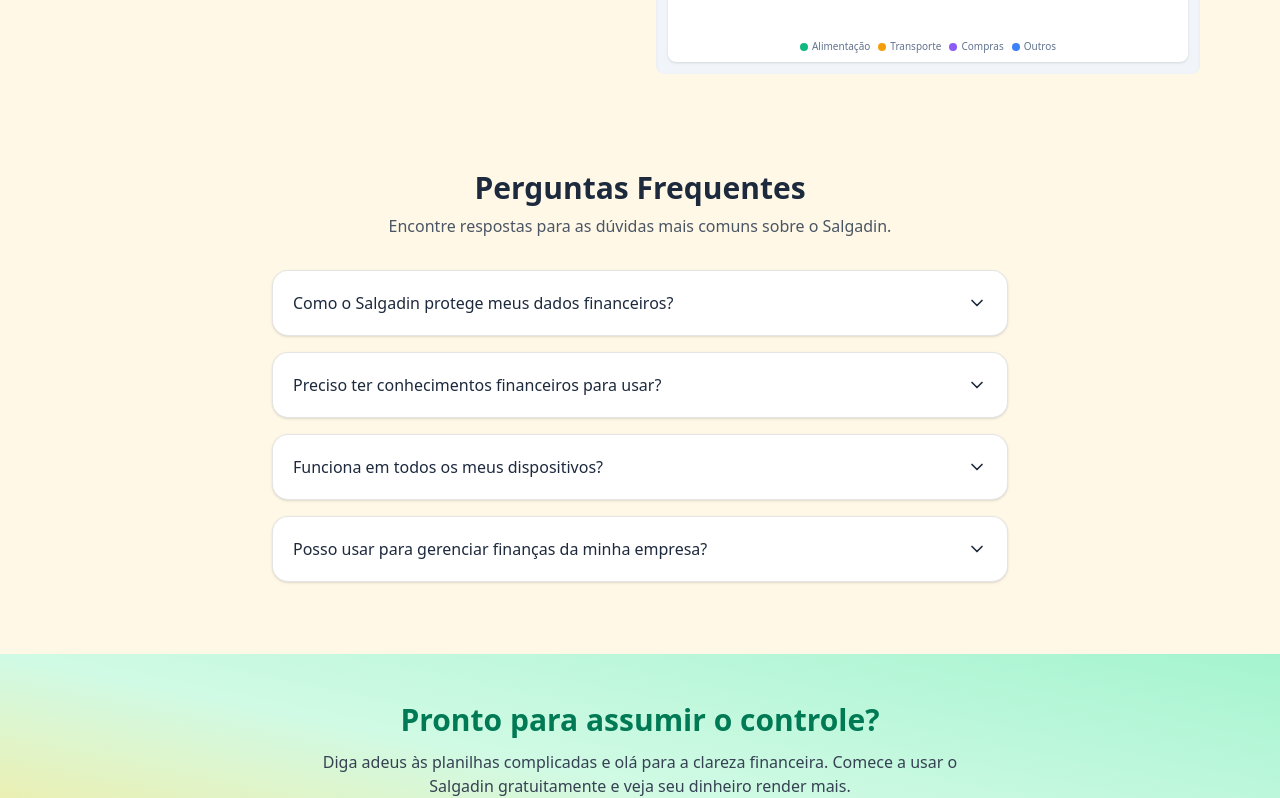
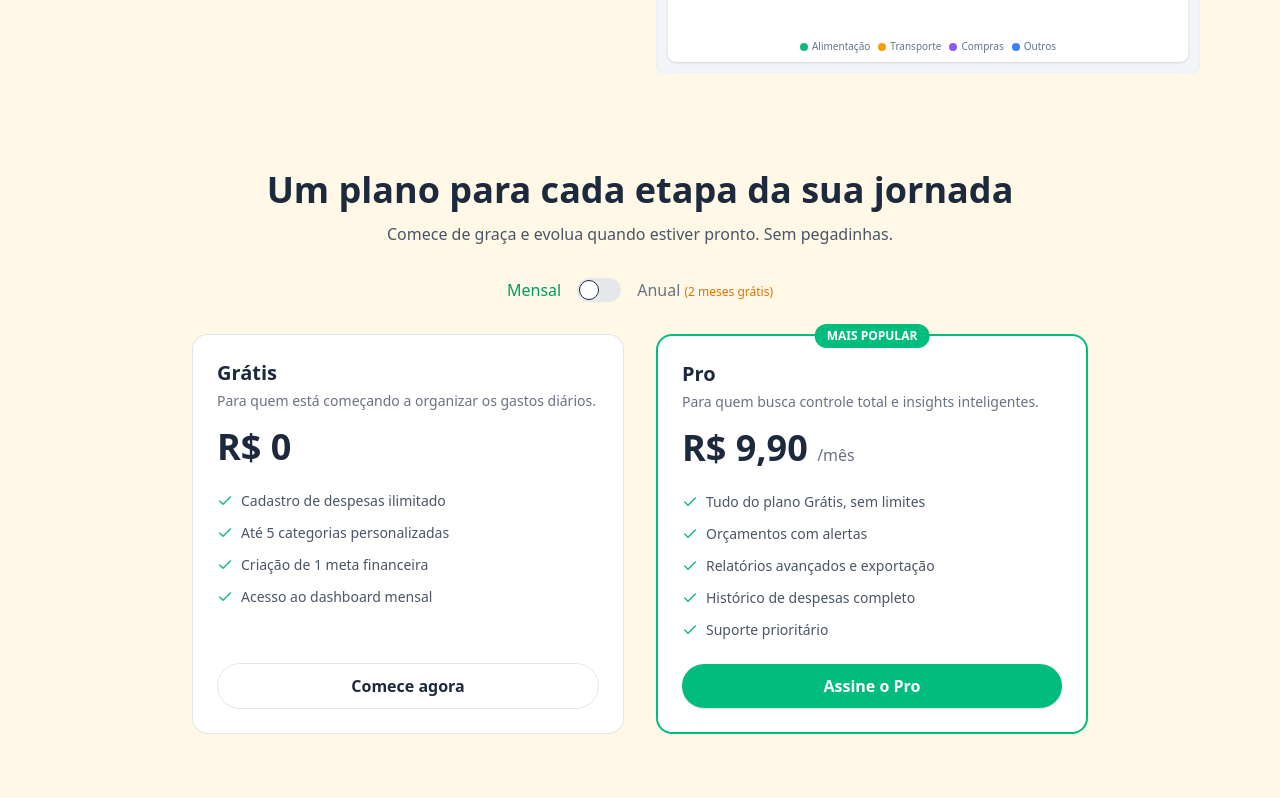
Before and after one commit to wmsalves/Salgadin, a React (Vite) app in the folder Salgadin-web/: page / in a window 1280 px wide. Shown: the part 1823-2621 px from the top of the page. Built offline with nearby package versions, Linux system fonts and the light colour scheme.

Commit message:
feat(ui): create pricing section and define freemium tiers

```diff
--- /dev/null
+++ b/Salgadin-web/src/pages/HomePage/PricingSection.tsx
@@ -0,0 +1,140 @@
+import { useState } from "react";
+import { Check } from "lucide-react";
+import clsx from "clsx";
+import { Link } from "react-router-dom";
+
+export function PricingSection() {
+  const [billingCycle, setBillingCycle] = useState<"monthly" | "yearly">(
+    "monthly"
+  );
+
+  const plans = {
+    free: {
+      name: "Grátis",
+      price: "R$ 0",
+      description: "Para quem está começando a organizar os gastos diários.",
+      features: [
+        "Cadastro de despesas ilimitado",
+        "Até 5 categorias personalizadas",
+        "Criação de 1 meta financeira",
+        "Acesso ao dashboard mensal",
+      ],
+    },
+    pro: {
+      name: "Pro",
+      price: billingCycle === "monthly" ? "R$ 9,90" : "R$ 99",
+      priceSuffix: billingCycle === "monthly" ? "/mês" : "/ano",
+      description: "Para quem busca controle total e insights inteligentes.",
+      features: [
+        "Tudo do plano Grátis, sem limites",
+        "Orçamentos com alertas",
+        "Relatórios avançados e exportação",
+        "Histórico de despesas completo",
+        "Suporte prioritário",
+      ],
+    },
+  };
+
+  return (
+    <section id="pricing" className="mx-auto max-w-6xl px-4 py-12">
+      <div className="text-center">
+        <h2 className="text-3xl sm:text-4xl font-extrabold">
+          Um plano para cada etapa da sua jornada
+        </h2>
+        <p className="mt-3 text-gray-600 max-w-xl mx-auto">
+          Comece de graça e evolua quando estiver pronto. Sem pegadinhas.
+        </p>
+      </div>
+
+      {/* Toggle Mensal/Anual */}
+      <div className="mt-8 flex justify-center items-center gap-4">
+        <span
+          className={clsx(
+            "font-medium",
+            billingCycle === "monthly" ? "text-emerald-600" : "text-gray-500"
+          )}
+        >
+          Mensal
+        </span>
+        <label className="relative inline-flex items-center cursor-pointer">
+          <input
+            type="checkbox"
+            className="sr-only peer"
+            checked={billingCycle === "yearly"}
+            onChange={() =>
+              setBillingCycle(billingCycle === "monthly" ? "yearly" : "monthly")
+            }
+          />
+          <div className="w-11 h-6 bg-gray-200 rounded-full peer peer-checked:bg-emerald-500 peer-checked:after:translate-x-full peer-checked:after:border-white after:content-[''] after:absolute after:top-0.5 after:left-[2px] after:bg-white after:border after:rounded-full after:h-5 after:w-5 after:transition-all"></div>
+        </label>
+        <span
+          className={clsx(
+            "font-medium",
+            billingCycle === "yearly" ? "text-emerald-600" : "text-gray-500"
+          )}
+        >
+          Anual <span className="text-xs text-amber-600">(2 meses grátis)</span>
+        </span>
+      </div>
+
+      {/* Cards de Preço */}
+      <div className="mt-8 grid gap-8 md:grid-cols-2 max-w-4xl mx-auto">
+        {/* Card Grátis */}
+        <div className="rounded-2xl border border-black/10 bg-white p-6 flex flex-col">
+          <h3 className="text-xl font-semibold">{plans.free.name}</h3>
+          <p className="mt-1 text-gray-500 text-sm">{plans.free.description}</p>
+          <p className="mt-4 text-4xl font-bold">{plans.free.price}</p>
+          <ul className="mt-6 space-y-3 text-sm flex-1">
+            {plans.free.features.map((feature) => (
+              <li
+                key={feature}
+                className="flex items-center gap-2 text-gray-600"
+              >
+                <Check size={16} className="text-emerald-500" />
+                <span>{feature}</span>
+              </li>
+            ))}
+          </ul>
+          <Link
+            to="/signup"
+            className="mt-6 text-center w-full rounded-full border border-black/10 px-5 py-2.5 font-semibold hover:bg-black/5 transition-colors"
+          >
+            Comece agora
+          </Link>
+        </div>
+
+        {/* Card Pro */}
+        <div className="rounded-2xl border-2 border-emerald-500 bg-white p-6 relative flex flex-col">
+          <div className="absolute -top-3 left-1/2 -translate-x-1/2 bg-emerald-500 text-white text-xs font-bold px-3 py-1 rounded-full">
+            MAIS POPULAR
+          </div>
+          <h3 className="text-xl font-semibold">{plans.pro.name}</h3>
+          <p className="mt-1 text-gray-500 text-sm">{plans.pro.description}</p>
+          <p className="mt-4 text-4xl font-bold">
+            {plans.pro.price}{" "}
+            <span className="text-base font-medium text-gray-500">
+              {plans.pro.priceSuffix}
+            </span>
+          </p>
+          <ul className="mt-6 space-y-3 text-sm flex-1">
+            {plans.pro.features.map((feature) => (
+              <li
+                key={feature}
+                className="flex items-center gap-2 text-gray-600"
+              >
+                <Check size={16} className="text-emerald-500" />
+                <span>{feature}</span>
+              </li>
+            ))}
+          </ul>
+          <Link
+            to="/signup"
+            className="mt-6 text-center w-full rounded-full bg-emerald-500 text-white px-5 py-2.5 font-semibold hover:bg-emerald-600 transition-colors shadow-sm"
+          >
+            Assine o Pro
+          </Link>
+        </div>
+      </div>
+    </section>
+  );
+}
--- a/Salgadin-web/src/pages/HomePage/index.tsx
+++ b/Salgadin-web/src/pages/HomePage/index.tsx
@@ -6,6 +6,7 @@ import { FeaturesSection } from "./FeaturesSection";
 import { HowItWorksSection } from "./HowItWorksSection";
 import { FaqSection } from "./FaqSection";
 import { CtaSection } from "./CtaSection";
+import { PricingSection } from "./PricingSection";
 
 export default function HomePage() {
   return (
@@ -15,6 +16,7 @@ export default function HomePage() {
         <HeroSection />
         <FeaturesSection />
         <HowItWorksSection />
+        <PricingSection />
         <FaqSection />
         <CtaSection />
       </main>
```
